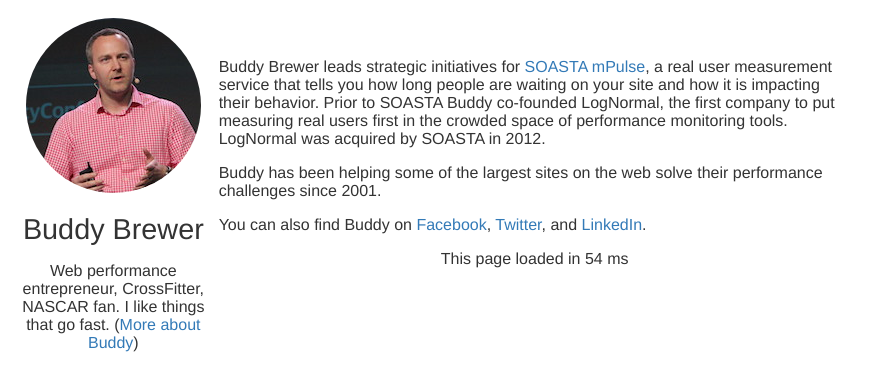
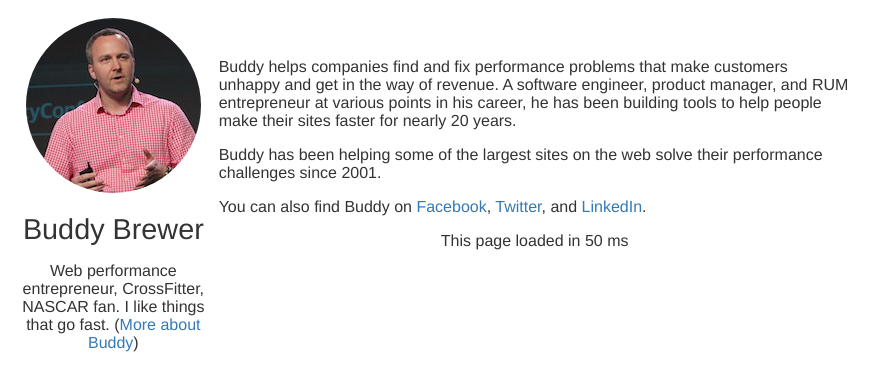
Before and after one commit to bbrewer/buddybrewer.com, a Jekyll site: the page built from about.markdown, in a window 1280 px wide. Shown: the top 391 px of the page, without its empty margins (0-887 px from the left). Built offline with Jekyll 4.4.1, drawn with Linux system fonts in a browser that asks for light colours.

Commit message:
Update bio.

```diff
--- a/about.markdown
+++ b/about.markdown
@@ -6,7 +6,7 @@
 
 <div style="margin-top: 50px;"></div>
 
-Buddy Brewer leads strategic initiatives for [SOASTA mPulse](http://www.soasta.com/performance-monitoring/), a real user measurement service that tells you how long people are waiting on your site and how it is impacting their behavior. Prior to SOASTA Buddy co-founded LogNormal, the first company to put measuring real users first in the crowded space of performance monitoring tools. LogNormal was acquired by SOASTA in 2012.
+Buddy helps companies find and fix performance problems that make customers unhappy and get in the way of revenue. A software engineer, product manager, and RUM entrepreneur at various points in his career, he has been building tools to help people make their sites faster for nearly 20 years.
 
 Buddy has been helping some of the largest sites on the web solve their performance challenges since 2001.
 
```
